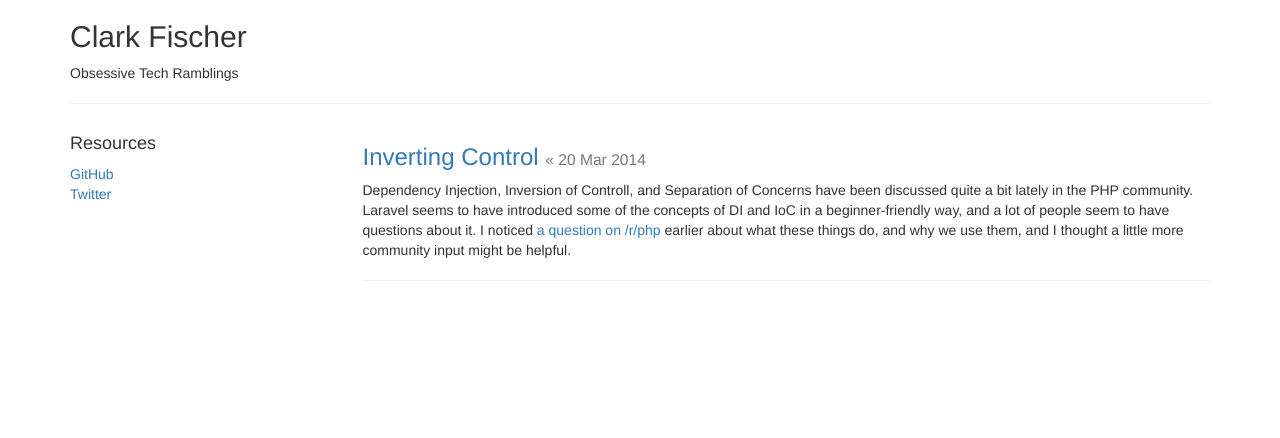
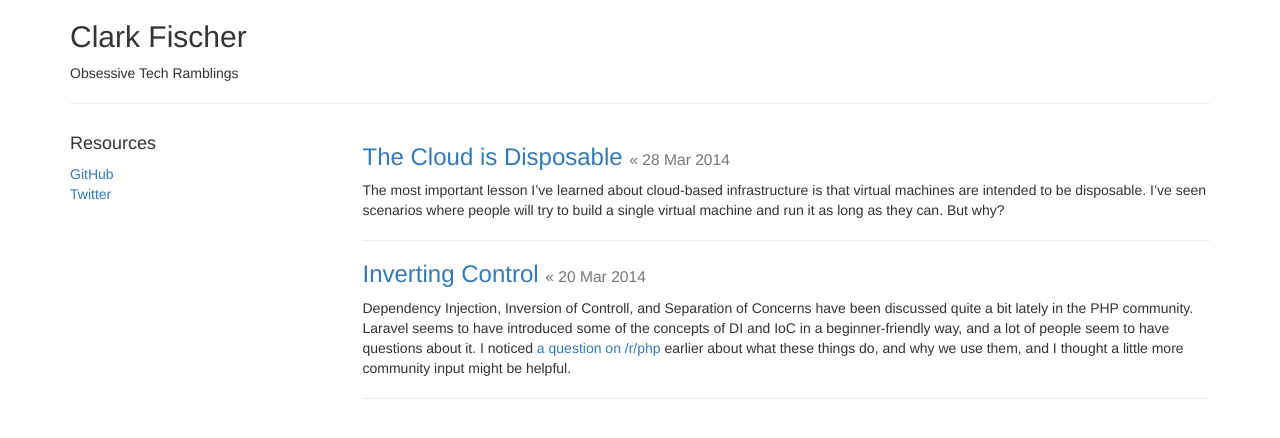
Before and after one commit to clarkf/clarkf.github.io, a Jekyll site: the page built from index.html, in a window 1280 px wide. Shown: the top 438 px of the page. Built offline with Jekyll 4.4.1, drawn with Linux system fonts in a browser that asks for light colours; nearby versions of some CDN libraries; Markdown is read by kramdown in place of the engine named in the settings; some of the changed lines change nothing that is shown.

Commit message:
Initial draft of 'The Cloud is Disposable'

```diff
--- a/_layouts/default.html
+++ b/_layouts/default.html
@@ -7,6 +7,22 @@
         <meta name="viewport" content="width=device-width">
         <link rel="stylesheet" href="/css/syntax.css">
         <link rel="stylesheet" href="//netdna.bootstrapcdn.com/bootstrap/3.1.1/css/bootstrap.min.css">
+
+        <style>
+          .fig-left {
+            float: left;
+            padding-right: 8px;
+          }
+
+          .fig-right {
+            float: right;
+            padding-left: 8px;
+          }
+
+          body {
+            padding-bottom: 80px;
+          }
+        </style>
     </head>
     <body>
 
--- /dev/null
+++ b/_posts/2014-03-28-the-cloud-is-disposable.markdown
@@ -0,0 +1,133 @@
+---
+layout: post
+title:  "The Cloud is Disposable"
+date:   2014-03-28 10:59:50
+---
+
+The most important lesson I've learned about cloud-based infrastructure
+is that virtual machines are intended to be disposable.  I've seen
+scenarios where people will try to build a single virtual machine and
+run it as long as they can.  But why?
+
+<!-- more -->
+
+Even the best virtualization software sometimes has issues.  What do you
+do when your precious VM dies?  You kill it, and replace it with
+another. But what about all of the user-data that's been stored on the
+image?  Well, you're probably doing it wrong.
+
+<br />
+<div class='alert alert-warning'>
+  <strong>Forgive me,</strong> but this is going to get relatively AWS-centric
+  from here on out.  Most of the concepts here should be applicable other cloud
+  hosts, but not guaranteed.  YMMV.
+</div>
+<br />
+
+
+I like to treat the attached instance store as ephemeral storage (yes,
+I've blatantly taken that term from Heroku).  Anything that is written
+to the rootfs must be disposable.  This is fine for things like cache
+files, temporary image files, etc, but not great for stuff you want to
+persist.
+
+<img src="/images/aws-instance.png" alt="Conceptual Diagram" style="max-width: 100%" />
+
+*Keep your instances small, and good at one thing.*
+
+
+I'm going to assume that you're not running your database on the same
+instance.  It's great if you have a low-traffic site, but it makes this
+whole process a chore.  AWS [offers managed relational databases][rds]
+that isn't too shabby.  It allows you to make your database available in
+multiple regions, and offers automated backups and restoration. It does
+not, however, offer some of the more avant-garde data storage options.
+
+For persisted file storage, you have a few routes within AWS: <abbr
+title="Simple Storage Service">S3</abbr> or <abbr title="Elastic Block
+Store">EBS</abbr>. S3 is pretty neat, since it's become
+[dirt cheap][s3-price-reduction], and pushes some of the load off of your
+server and onto AWS (NB: [S3 is *not* a CDN][s3-not-cdn]). It does require some
+application-level logic though, which may or may not be part of the project
+roadmap.  With EBS, you can provision a virtual drive of sorts, and mount
+it on a running instance.  If you need to swap out an instance for a new one,
+it's as simple as taking your EBS volume with you.
+
+### A Practical Guide to Disposing Instances
+
+So you've got a killer app, and you want to deploy it to AWS.  Awesome.
+Grab your free-tier eligible account, and spin up an EC2 instance. The
+class of the instance isn't super important, since this particular
+instance won't see the light of day.
+
+First, install all of your dependencies, then clone your repository onto
+the local server (you are using VCS, right? ;)). Ensure that the app is
+running and accessible from the outside world. If you're feeling particularly
+wild, create some sort of bootstrapping script that pulls in your latest
+changes, and launches the server (if applicable), and get it running on boot.
+
+<div class='fig-right'>
+  <img src="/images/aws-1.png" />
+</div>
+
+Now, create a snapshot of the instance (it's a good idea to opt for a
+restart, to ensure total data parity), then convert that snapshot to an
+AMI.  Congratulations, you've created an abstract image of your
+application! Use and abuse this image as the foundation for anything
+that needs to run in the application environment.
+
+<div class='clearfix'></div>
+
+<div class='fig-left'>
+  <img src="/images/aws-2.png" />
+</div>
+
+Now, it's time to make it live.  Create a new instance based on your
+custom AMI, and get it booted.  You've now got a disposable instance of
+your application.  You can swap over your Elastic IP and get this
+instance live.  As the users start populating your application with data
+and files, your data stores will fill up, and not your application
+instance.  But what happens if this instance starts acting funny?
+
+<div class='clearfix'></div>
+<br />
+
+<div class='fig-right'>
+  <img src="/images/aws-3.png" />
+</div>
+
+Simply spin up a new instance, and remap your <abbr title="Elastic
+IP">EIP</abbr> to the new instance.  You can now poke and prod at the
+old instance for diagnostic information about why it's acting funny,
+while providing a good experience on the live server.  This same
+work-flow can be used for deployment:  When you want to launch a new
+version of the app with zero-downtime, just spin up a new instance,
+ensure it's running the latest version, and swap the IP.
+
+As time marches on, you'll find that spinning up an instance requires
+more things: updating system packages (better keep Apache up to date!),
+and vendored dependencies takes time, and adds to the boot time of your
+new instance.  Time to create a new AMI! Spin up your base AMI, and
+perform all of the boilerplate commands, then generate a new snapshot
+and AMI.  You can delete the old ones, but since AWS's storage system
+(at least for snapshots) are incremental, it should be negligible.
+
+<div class='clearfix'></div>
+
+### Why all the trouble?
+
+I think this practice is relatively important to the lifecycle of an
+application.  Deploying to the live server is a pretty bad idea (unless
+you like downtime), and betting the farm on a single instance surviving
+for months (or years) is relatively silly. Being agile (not necessarily big-A Agile)
+means that you need to respond to demand;  if your site becomes an
+overnight success, how easily can you scale?
+
+Keeping things distinct and simple is crucial to cloud infrastructure.
+Sure, it may cost more up front, but everything that I've outlined
+should fall under the free usage tier (at least to some extent).  AWS
+created the free usage tier for this purpose, so use it!
+
+[rds]: https://aws.amazon.com/rds
+[s3-price-reduction]: http://aws.typepad.com/aws/2014/03/aws-price-reduction-42-ec2-s3-rds-elasticache-and-elastic-mapreduce.html
+[s3-not-cdn]: http://jdorfman.posthaven.com/medium-bitcoin-660x493-dot-jpg-cdn-vs-s3
```
Also changed, not shown: images/aws-1.png (added), images/aws-2.png (added), images/aws-3.png (added), images/aws-instance.png (added), 5 other files.
